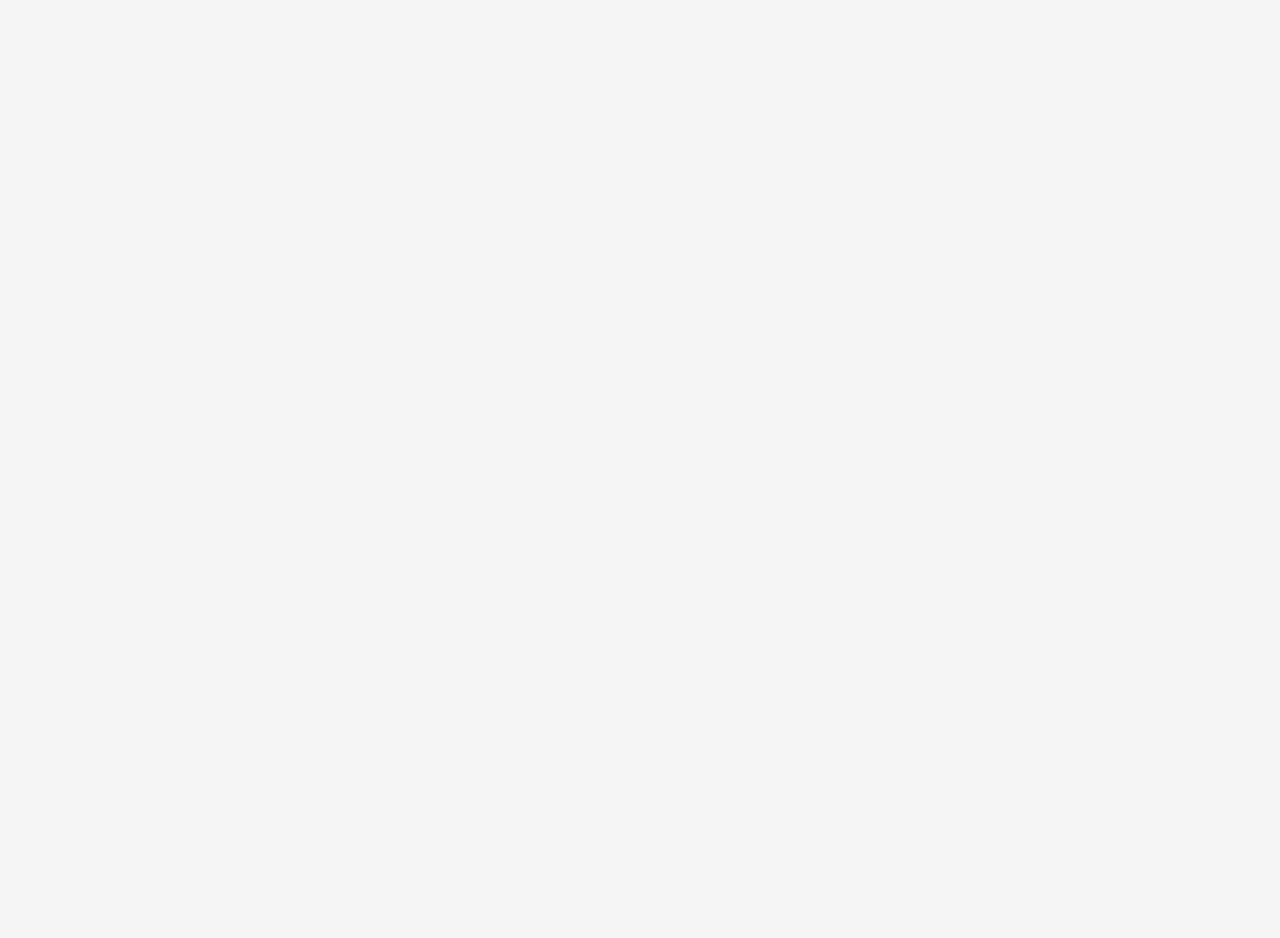
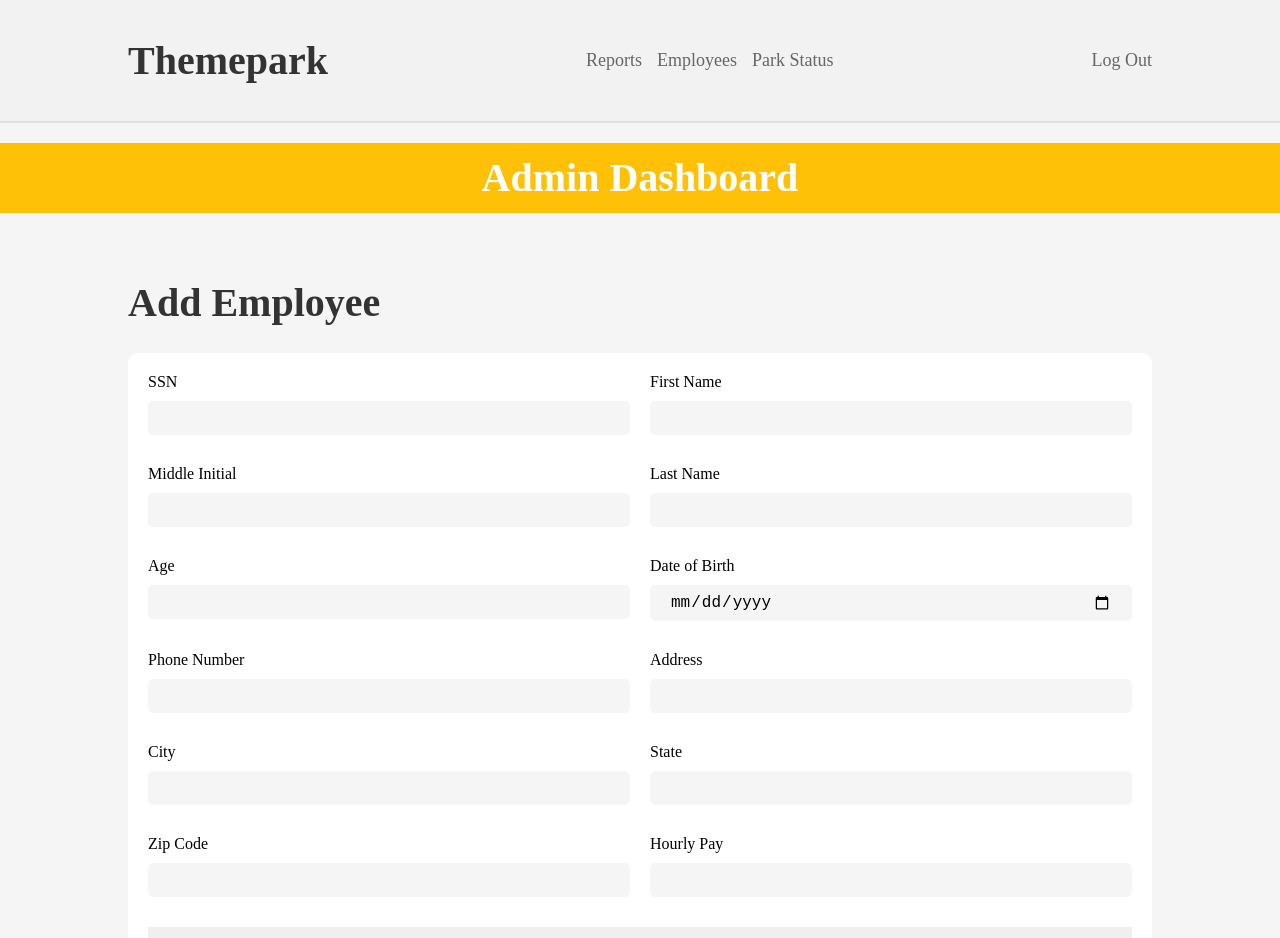
Before and after one commit to zzLinie/themepark, a React (Vite) app in the folder frontend/: page /admin/employees in a window 1280 px wide. Shown: the top 938 px of the page. Before the commit the page ends 800 px from the top, so only its background shows below. Built offline with nearby package versions, Linux system fonts and the light colour scheme.

Commit message:
admin create employees entry form

```diff
--- a/frontend/src/pages/Employees.jsx
+++ b/frontend/src/pages/Employees.jsx
@@ -1,3 +1,85 @@
+import AdminHeader from "../components/adminHeader";
+import "./employees.css";
+
 export default function Employees() {
-  return <></>;
+  return (
+    <>
+      <AdminHeader />
+      <div className="employee-card">
+        <h1>Add Employee</h1>
+        <form action="">
+          <div>
+            <label htmlFor="empSSN">SSN</label>
+            <input type="number" name="empSSN" id="empSSN" required />
+          </div>
+
+          <div>
+            <label htmlFor="empFname">First Name</label>
+            <input type="text" name="empFname" id="empFname" maxLength={30} />
+          </div>
+
+          <div>
+            <label htmlFor="empMinitial">Middle Initial</label>
+            <input
+              type="text"
+              name="empMinitial"
+              id="empMinitial"
+              maxLength={1}
+            />
+          </div>
+
+          <div>
+            <label htmlFor="empLname">Last Name</label>
+            <input type="text" name="empLname" id="empLname" maxLength={30} />
+          </div>
+
+          <div>
+            <label htmlFor="empAge">Age</label>
+            <input type="number" name="empAge" id="empAge" required />
+          </div>
+
+          <div>
+            <label htmlFor="empDOB">Date of Birth</label>
+            <input type="date" name="empDOB" id="empDOB" required />
+          </div>
+
+          <div>
+            <label htmlFor="phoneNumber">Phone Number</label>
+            <input
+              type="text"
+              name="phoneNumber"
+              id="phoneNumber"
+              maxLength={20}
+            />
+          </div>
+
+          <div>
+            <label htmlFor="address">Address</label>
+            <input type="text" name="address" id="address" maxLength={50} />
+          </div>
+
+          <div>
+            <label htmlFor="city">City</label>
+            <input type="text" name="city" id="city" maxLength={30} />
+          </div>
+
+          <div>
+            <label htmlFor="state">State</label>
+            <input type="text" name="state" id="state" maxLength={2} />
+          </div>
+
+          <div>
+            <label htmlFor="zipCode">Zip Code</label>
+            <input type="number" name="zipCode" id="zipCode" />
+          </div>
+
+          <div>
+            <label htmlFor="hourly">Hourly Pay</label>
+            <input type="number" name="hourly" id="hourly" />
+          </div>
+          <button type="submit">Submit</button>
+        </form>
+      </div>
+    </>
+  );
 }
--- /dev/null
+++ b/frontend/src/pages/employees.css
@@ -0,0 +1,17 @@
+form {
+  display: grid;
+  grid-template-columns: 1fr 1fr;
+  gap: 20px;
+  background-color: white;
+  padding: 20px;
+  border-radius: 10px;
+}
+.employee-card {
+  padding: 20px 10%;
+}
+form input {
+  background-color: var(--backgroundColor);
+}
+form button {
+  grid-column: span 2;
+}
```
